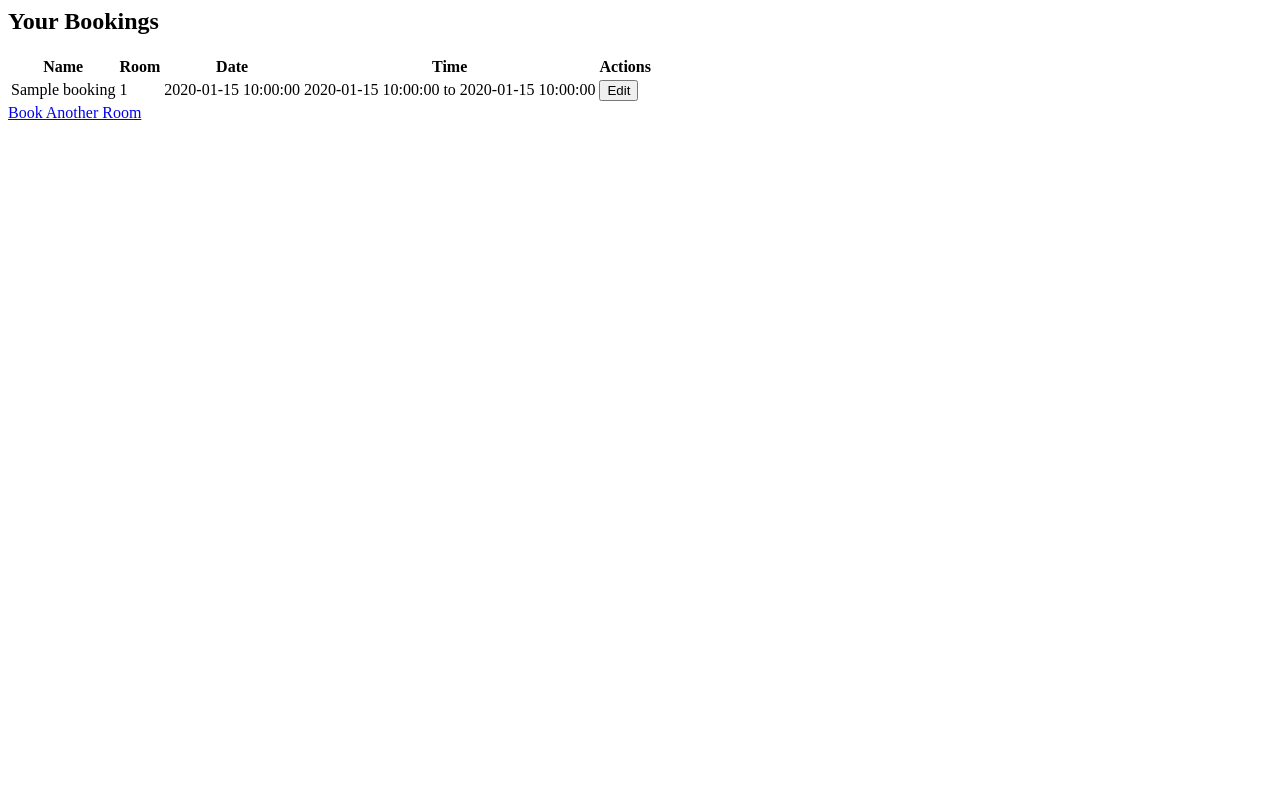
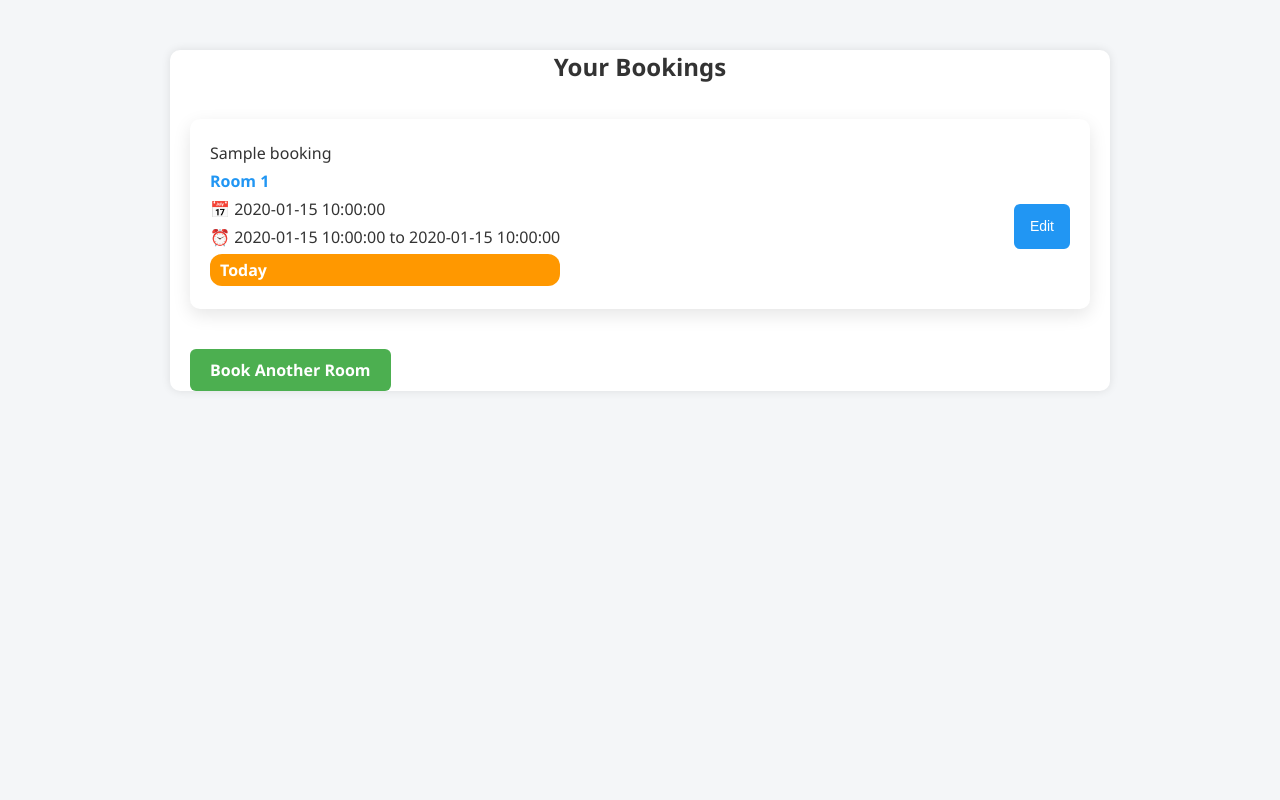
Before and after one commit to Dhanush9358/fastapi-project, a FastAPI app: template templates/history.html in a window 1280 px wide. Run offline with FastAPI, Linux system fonts and the light colour scheme; the template is opened without the code that fills it: most values are stand-ins (such as "Sample title", 1, 10 or a date in 2020).

Commit message:
update history page

```diff
--- a/templates/history.html
+++ b/templates/history.html
@@ -1,36 +1,146 @@
+<!DOCTYPE html>
+<html>
+<head>
+    <title>Booking History</title>
+    <link rel="stylesheet" href="/static/style.css">
+    <style>
+        body {
+            font-family: 'Segoe UI', Tahoma, Geneva, Verdana, sans-serif;
+            background-color: #f4f6f8;
+            color: #333;
+            margin: 0;
+            padding: 0;
+        }
+        .container {
+            max-width: 900px;
+            margin: 50px auto;
+            padding: 0 20px;
+        }
+        h2 {
+            text-align: center;
+            color: #4CAF50;
+            margin-bottom: 30px;
+        }
+        .booking-card {
+            background: #fff;
+            border-radius: 10px;
+            box-shadow: 0px 6px 18px rgba(0,0,0,0.1);
+            padding: 20px;
+            margin-bottom: 20px;
+            display: flex;
+            justify-content: space-between;
+            align-items: center;
+            transition: transform 0.2s;
+        }
+        .booking-card:hover {
+            transform: translateY(-3px);
+            box-shadow: 0px 10px 25px rgba(0,0,0,0.15);
+        }
+        .booking-info {
+            display: flex;
+            flex-direction: column;
+        }
+        .booking-info span {
+            margin: 3px 0;
+            font-size: 16px;
+        }
+        .booking-info .room {
+            font-weight: bold;
+            color: #2196F3;
+        }
+        .badge {
+            padding: 5px 10px;
+            border-radius: 12px;
+            color: #fff;
+            font-size: 12px;
+            font-weight: bold;
+        }
+        .badge.upcoming { background-color: #4CAF50; } /* green */
+        .badge.today { background-color: #FF9800; }   /* orange */
+        .badge.past { background-color: #F44336; }    /* red */
+        .edit-btn {
+            background-color: #2196F3;
+            color: white;
+            padding: 8px 16px;
+            border: none;
+            border-radius: 6px;
+            cursor: pointer;
+            font-size: 14px;
+            transition: 0.3s;
+        }
+        .edit-btn:hover {
+            background-color: #0b7dda;
+        }
+        .back-link {
+            display: inline-block;
+            margin-top: 20px;
+            text-decoration: none;
+            color: #fff;
+            background-color: #4CAF50;
+            padding: 10px 20px;
+            border-radius: 6px;
+            transition: 0.3s;
+        }
+        .back-link:hover {
+            background-color: #45a049;
+        }
+        .no-bookings {
+            text-align: center;
+            color: #777;
+            font-size: 18px;
+            margin-top: 50px;
+        }
+        @media (max-width: 600px) {
+            .booking-card {
+                flex-direction: column;
+                align-items: flex-start;
+            }
+            .edit-btn {
+                margin-top: 10px;
+                width: 100%;
+            }
+        }
+    </style>
+</head>
+<body>
+
 <div class="container">
     <h2>Your Bookings</h2>
 
     {% if bookings %}
-    <table class="booking-table">
-        <tr>
-            <th>Name</th>
-            <th>Room</th>
-            <th>Date</th>
-            <th>Time</th>
-            <th>Actions</th>
-        </tr>
         {% for booking in bookings %}
-        <tr>
-            <td>{{ booking.name }}</td>
-            <td>{{ booking.room_number }}</td>
-            <td>{{ booking.date }}</td>
-            <td>{{ booking.start_time }} to {{ booking.end_time }}</td>
-            <td>
+            <div class="booking-card">
+                <div class="booking-info">
+                    <span class="name">{{ booking.name }}</span>
+                    <span class="room">Room {{ booking.room_number }}</span>
+                    <span>📅 {{ booking.date }}</span>
+                    <span>⏰ {{ booking.start_time }} to {{ booking.end_time }}</span>
+                    <!-- Status Badge -->
+                    {% if booking.date > current_date %}
+                        <span class="badge upcoming">Upcoming</span>
+                    {% elif booking.date == current_date %}
+                        <span class="badge today">Today</span>
+                    {% else %}
+                        <span class="badge past">Past</span>
+                    {% endif %}
+                </div>
+                <div class="booking-actions">
                     {% if booking.date >= current_date %}
                         <a href="/edit_booking/{{ booking.id }}">
                             <button class="edit-btn">Edit</button>
                         </a>
                     {% else %}
-                    —
+                        <span style="color:#777; font-size:14px;">Cannot Edit</span>
                     {% endif %}
-            </td>
-        </tr>
+                </div>
+            </div>
         {% endfor %}
-    </table>
     {% else %}
-        <p>No bookings found.</p>
+        <p class="no-bookings">No bookings found.</p>
     {% endif %}
 
     <a href="/book" class="back-link">Book Another Room</a>
 </div>
+
+</body>
+</html>
```
Lines whose indentation alone changed are shown as unchanged.
